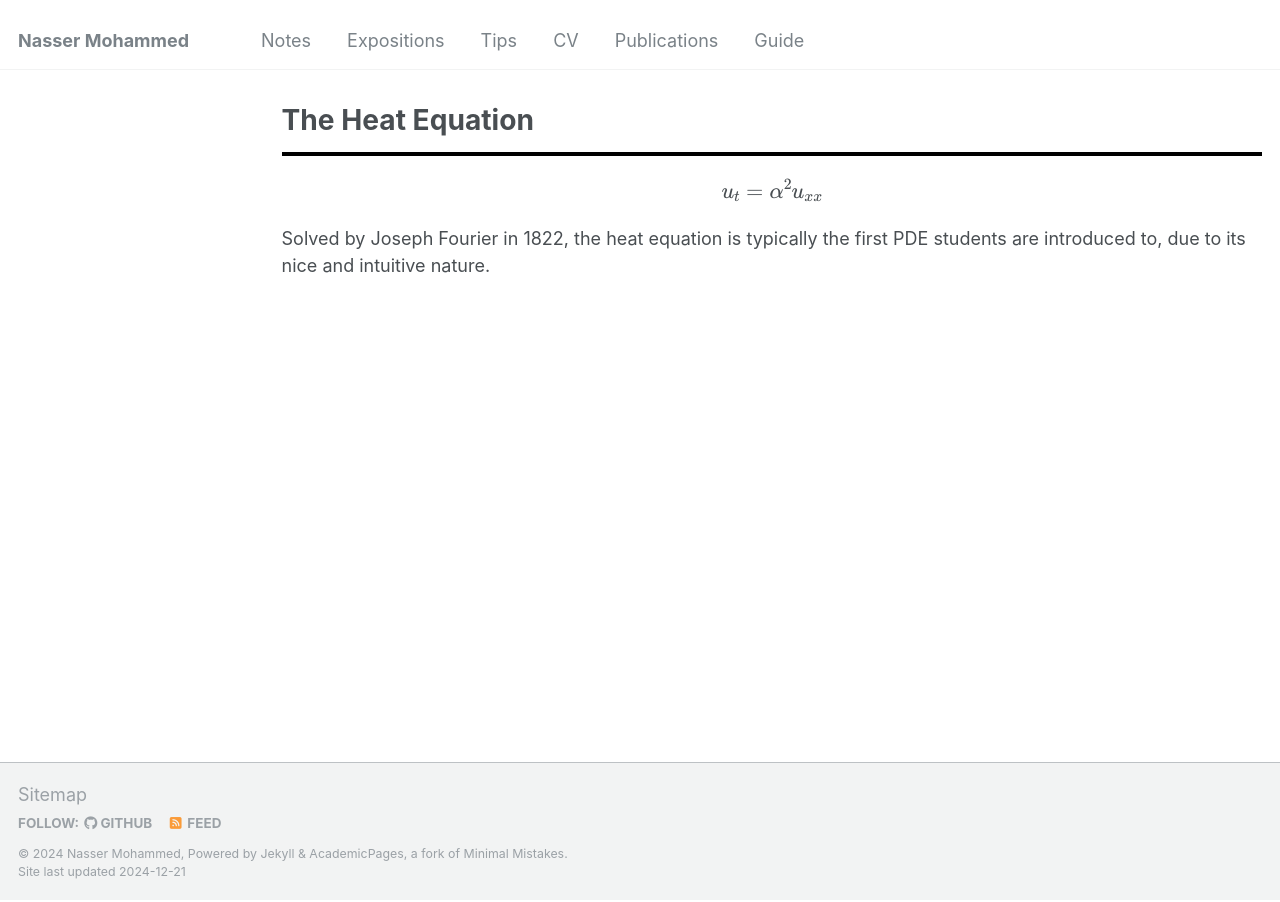
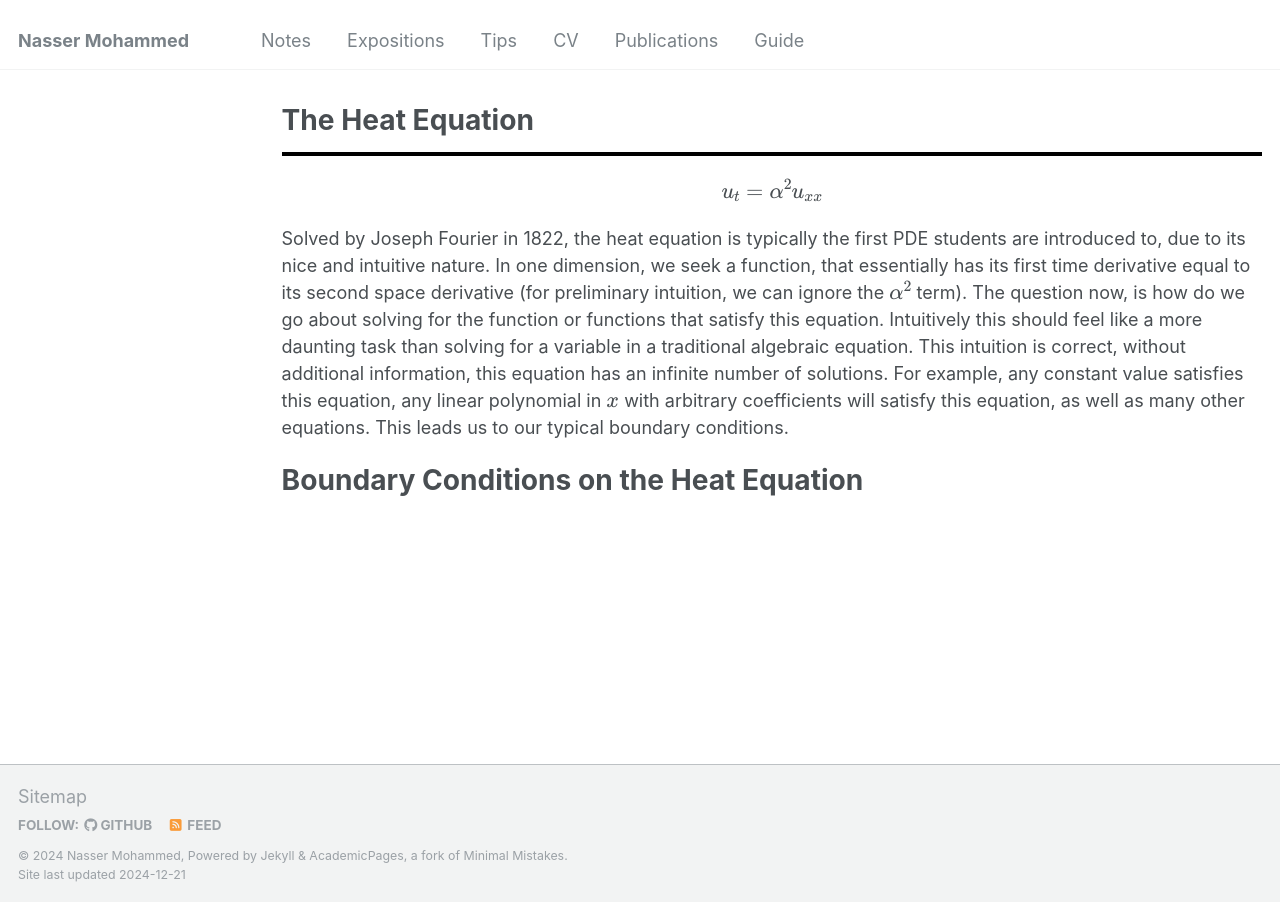
Before and after one commit to Nasser-Mohammed/Nasser-Mohammed.github.io, a Jekyll site: the page built from _pages/notes/pde/heatequation.md, in a window 1280 px wide. Built offline with Jekyll 4.4.1, drawn with Linux system fonts in a browser that asks for light colours.

Commit message:
Update heatequation.md

```diff
--- a/_pages/notes/pde/heatequation.md
+++ b/_pages/notes/pde/heatequation.md
@@ -8,3 +8,7 @@ author_profile: false
 \\[u_t=\alpha^2u_{xx}\\]
 
 Solved by Joseph Fourier in 1822, the heat equation is typically the first PDE students are introduced to, due to its nice and intuitive nature.
+In one dimension, we seek a function, that essentially has its first time derivative equal to its second space derivative (for preliminary intuition, we can ignore the \\(\alpha^2\\) term). The question now, is how do we go about solving for the function or functions that satisfy this equation. Intuitively this should feel like a more daunting task than solving for a variable in a traditional algebraic equation. This intuition is correct, without additional information, this equation has an infinite number of solutions. For example, any constant value satisfies this equation, any linear polynomial in \\(x\\) with arbitrary coefficients will satisfy this equation, as well as many other equations. This leads us to our typical boundary conditions.
+
+Boundary Conditions on the Heat Equation
+===
```
